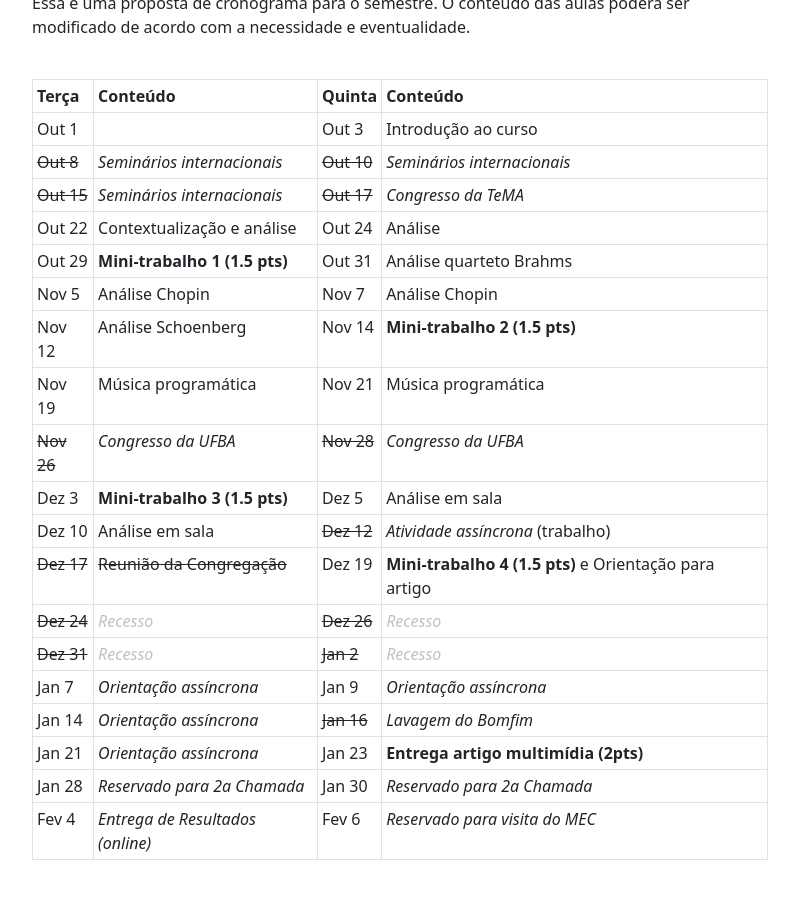
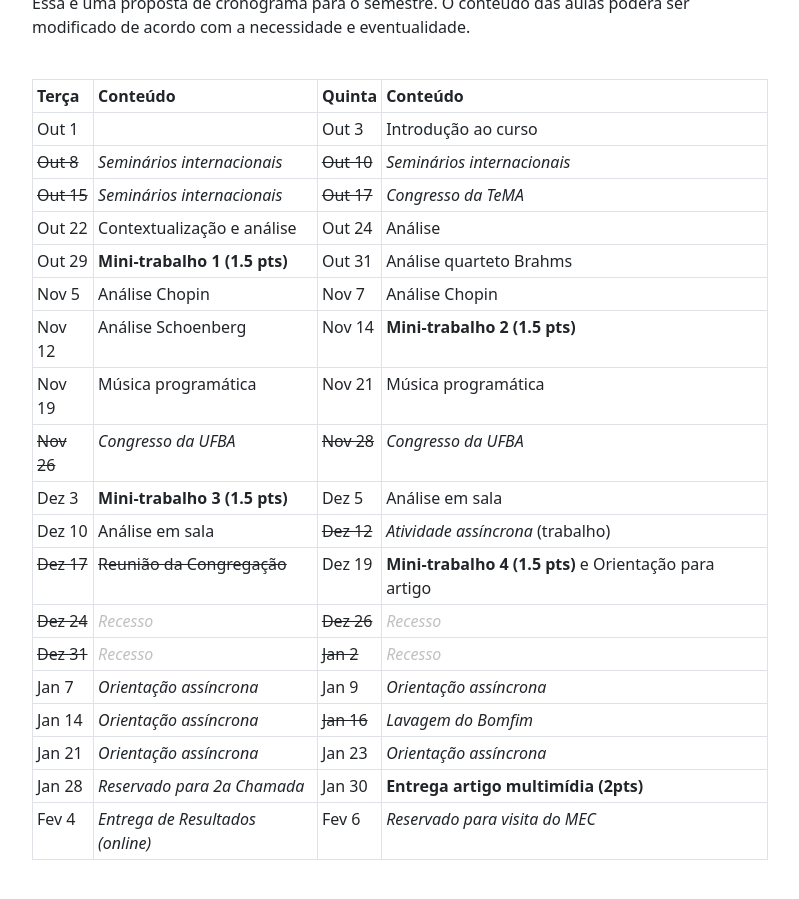
Before and after one commit to pedrokroger/pedrokroger.github.io, a Jekyll site: the page built from aulas/lem8.md, in a window 1280 px wide and 900 px high, scrolled down 1772 px. Shown: the whole window, without its empty margins (50-849 px from the left). Built offline with Jekyll 4.4.1, drawn with Linux system fonts in a browser that asks for light colours.

Commit message:
Trabalho LEM

```diff
--- a/aulas/lem8.md
+++ b/aulas/lem8.md
@@ -105,6 +105,6 @@ ser modificado de acordo com a necessidade e eventualidade.
 | ~~Dez 31~~ | *Recesso*                        | ~~Jan 2~~  | *Recesso*                                              |
 | Jan 7      | *Orientação assíncrona*          | Jan 9      | *Orientação assíncrona*                                |
 | Jan 14     | *Orientação assíncrona*          | ~~Jan 16~~ | *Lavagem do Bomfim*                                    |
-| Jan 21     | *Orientação assíncrona*          | Jan 23     | **Entrega artigo multimídia (2pts)**                   |
-| Jan 28     | *Reservado para 2a Chamada*      | Jan 30     | *Reservado para 2a Chamada*                            |
+| Jan 21     | *Orientação assíncrona*          | Jan 23     | *Orientação assíncrona*                                |
+| Jan 28     | *Reservado para 2a Chamada*      | Jan 30     | **Entrega artigo multimídia (2pts)**                   |
 | Fev 4      | *Entrega de Resultados (online)* | Fev 6      | *Reservado para visita do MEC*                         |
```
